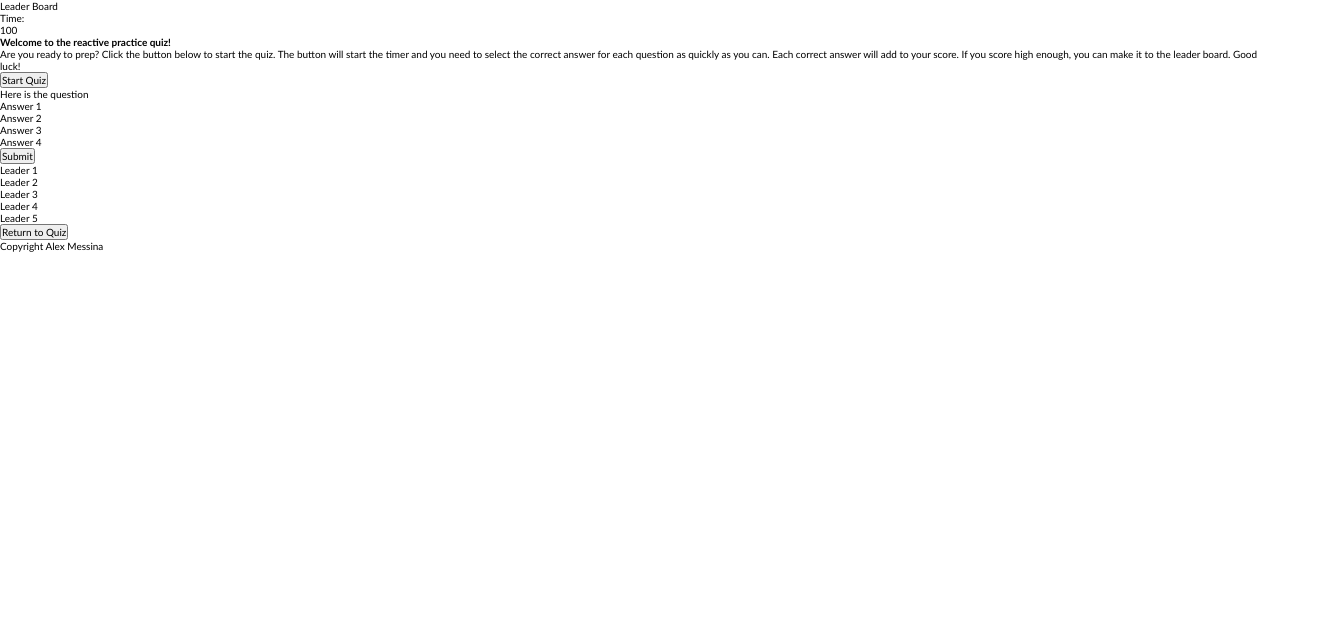
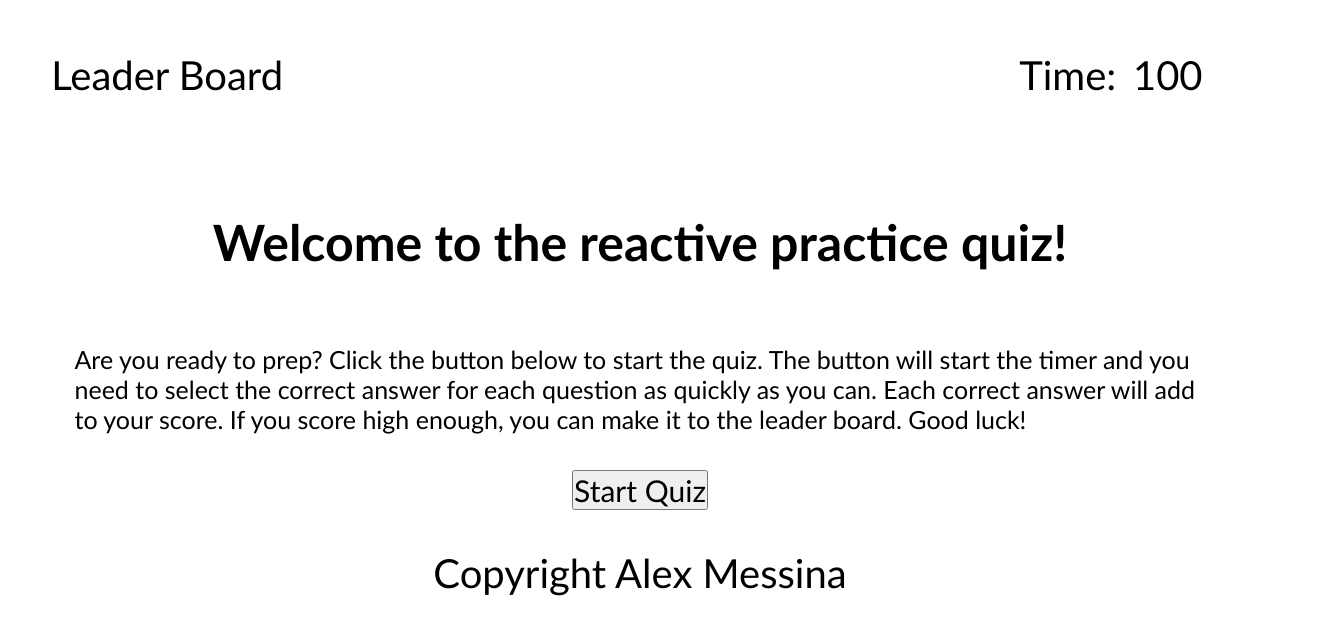
Before and after one commit to ExecutorKarthan/Responsive-Quiz, a plain HTML site: page index.html in a window 1280 px wide. Shown: the whole page, 1318 px wide, since content can reach past the window. Drawn offline with Linux system fonts and the light colour scheme.

Commit message:
Basic Styling Complete     -CSS complete for basic outline     -Added comments to HTML code

```diff
--- a/assets/stylesheet.css
+++ b/assets/stylesheet.css
@@ -5,3 +5,81 @@
     font-family:'Gill Sans', 'Gill Sans MT', Calibri, 'Trebuchet MS', sans-serif;
     font-size: 10px;
 }
+
+header{
+  display: flex;
+  margin: 1%;
+  padding: 1%;
+  width: 100%;
+}
+
+#leaderLink{
+    width: 90%;
+    padding: 2%;
+}
+
+#timer{
+    display: flex;
+    padding-right: 10%;
+    padding-left: 1%;
+    margin: auto;
+}
+
+#timer p, #currentTime{
+    margin: 5%
+}
+
+p{
+    font-size: 40px;
+}
+
+#welcomePage{
+    display: flex;
+    flex-wrap: wrap;
+    margin: 3%;
+}
+
+h2{
+    font-size: 50px;
+    margin: auto;
+    text-align: center;
+    margin: 3%;
+    width: 100%;
+}
+
+#welcomePage p{
+    font-size: 25px;
+    margin: 3%;
+}
+
+#startButton, #submitButton, #backToQuiz{
+    margin: 3%;
+    border: 2%;
+    position: relative;
+    font-size: 30px;
+    width:max-content;
+    text-align: center;
+    margin: auto;
+}
+
+#questionBox, #highScore{
+    display: flex;
+    display: grid;
+    margin: 3%;
+    width: 100%;
+}
+
+#question, #topScores, footer{
+    text-align: center;
+    font-size: 50px;
+}
+
+#responses li, #highScore li{
+    font-size: 35px;
+    padding: 2%;
+    list-style-type: none;
+}
+
+#questionBox, #highScore{
+    display: none;
+}
--- a/index.html
+++ b/index.html
@@ -8,8 +8,9 @@
     </head>
     <!--Create the body of the webpage to be seen by the user. Include a top bar for navigation and information purposes-->
     <body>
+        <!--Create a header that contains navigation-like elements. One to access the high score board and one to display the timer-->
         <header>
-            <div id="highScore">
+            <div id="leaderLink">
                 <p>Leader Board</p>
             </div>
             <div id="timer">
@@ -17,6 +18,7 @@
                 <p id="currentTime">100</p>
             </div>
         </header>
+        <!--Create a welcome page that can be hidden during game play or while viewing the high score -->
         <section id="welcomePage">
             <h2>Welcome to the reactive practice quiz!</h2>
             <p>Are you ready to prep? Click the button below to start the quiz.
@@ -27,6 +29,7 @@
             </p>
             <button id="startButton">Start Quiz</button>
         </section>
+        <!--Create a question box that can be hidden by the welcome page or while viewing the high score -->
         <section id="questionBox">
             <p id="question">Here is the question</p>
             <ul id="responses">
@@ -37,7 +40,9 @@
             </ul>
             <button id="submitButton">Submit </button>
         </section>
+        <!--Create a high score box that can be hidden by the welcome page or while viewing the high score -->
         <section id="highScore">
+            <p id="topScores">Top Scores</p>
             <ul>
                 <li id="l1">Leader 1</li>
                 <li id="l2">Leader 2</li>
```
